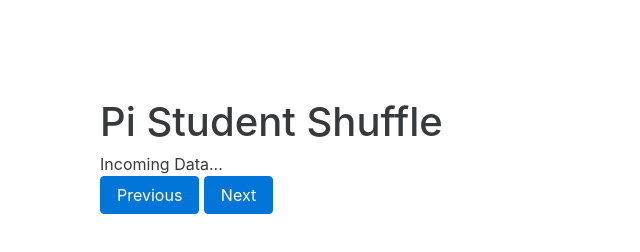
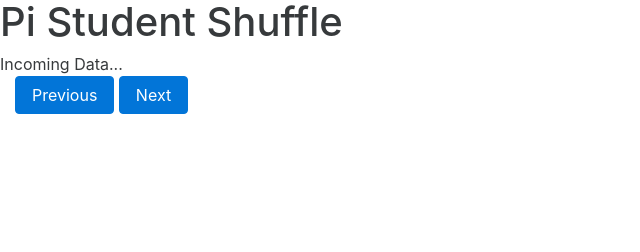
Before and after one commit to johnark88/PiStudentShuffle, a plain HTML site: page index.html in a window 1280 px wide. Shown: the whole page, without its empty margins (0-640 px from the left). Drawn offline with Linux system fonts and the light colour scheme; no server answers.

Commit message:
Some Style

```diff
--- a/index.html
+++ b/index.html
@@ -17,10 +17,11 @@
       Incoming Data...
       </div>
 
-      <div>
+      <div class='container-fluid'>
         <button id="prevButton" class="btn btn-primary"> Previous </button>
         <button id="nextButton" class="btn btn-primary"> Next </button>
       </div>
+
       <!-- <div id="buttonHolder"></div> -->
   </body>
 </html>
--- a/scripts/app.js
+++ b/scripts/app.js
@@ -63,7 +63,7 @@ $(document).ready(function(){
       //get info for paragraph
       infoPara.textContent = students[count].info;
 
-
+      //create count display ie 1/17
       var countDisplay = document.createElement('p');
       var countPlus = count+1;
       countDisplay.textContent = countPlus + '/' + students.length;
--- a/stylesheet.css
+++ b/stylesheet.css
@@ -1,3 +1,3 @@
-body{
+/*body{
   margin: 100px;
-}
+}*/
```
